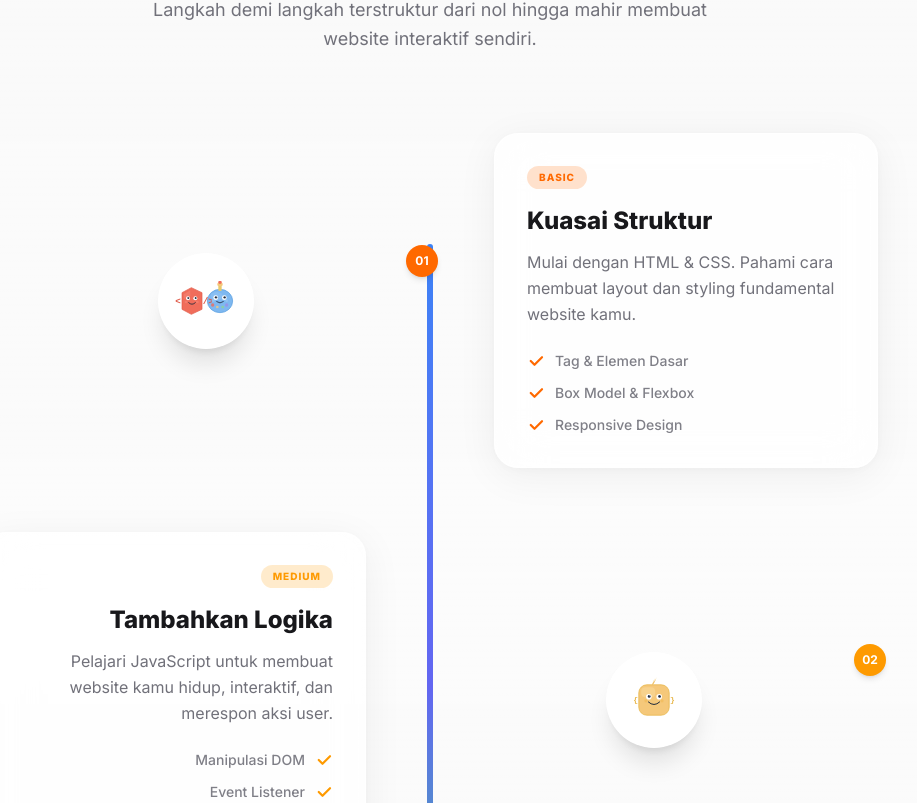
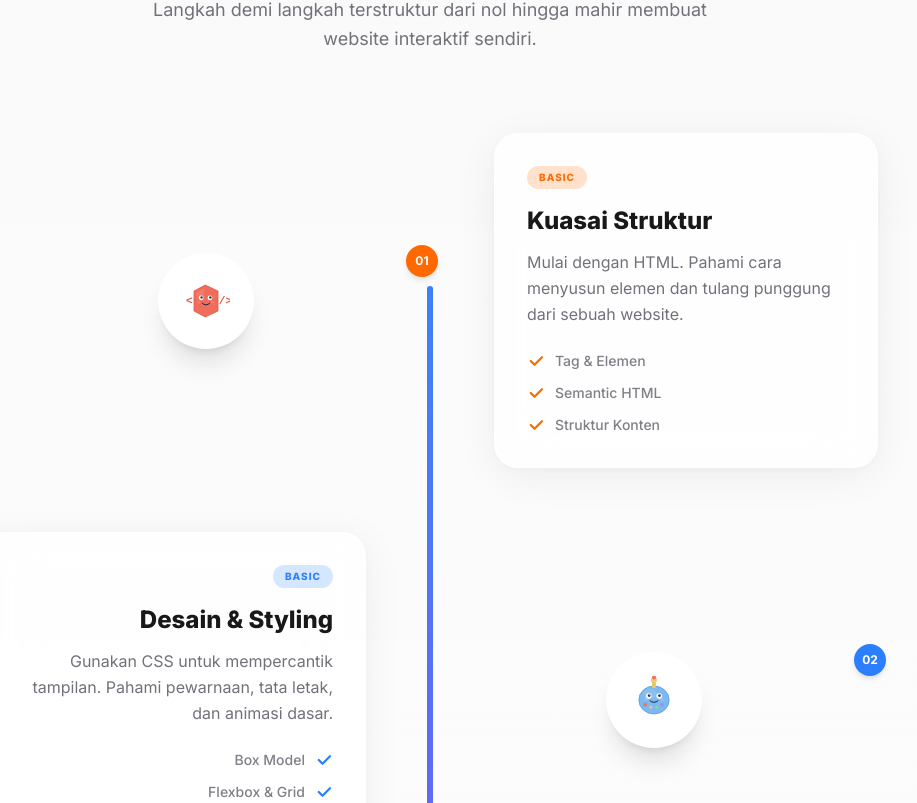
Before and after one commit to Naotica2/spear, a Next.js app: page / in a window 1280 px wide. Shown: the part 2697-3500 px from the top of the page, without its empty margins (210-1127 px from the left). Built offline with nearby package versions, Linux system fonts and the light colour scheme; no server answers.

Commit message:
feat: split html and css into separate learning path steps

```diff
--- a/src/app/page.tsx
+++ b/src/app/page.tsx
@@ -983,42 +983,45 @@ export default function HomePage() {
                   num: '01',
                   badge: 'Basic',
                   title: 'Kuasai Struktur',
-                  desc: 'Mulai dengan HTML & CSS. Pahami cara membuat layout dan styling fundamental website kamu.',
-                  icon: (
-                    <div className="flex -space-x-3">
-                      <HTMLMascot size={40} animate={false} className="relative z-10" />
-                      <CSSMascot size={40} animate={false} className="relative z-0" />
-                    </div>
-                  ),
+                  desc: 'Mulai dengan HTML. Pahami cara menyusun elemen dan tulang punggung dari sebuah website.',
+                  icon: <HTMLMascot size={48} animate={false} />,
                   colorClass: 'text-orange-500',
                   bgClass: 'bg-orange-500',
                   bgLightClass: 'bg-orange-500/20',
-                  features: ['Tag & Elemen Dasar', 'Box Model & Flexbox', 'Responsive Design'],
-                  align: 'left'
+                  features: ['Tag & Elemen', 'Semantic HTML', 'Struktur Konten']
                 },
                 {
                   num: '02',
+                  badge: 'Basic',
+                  title: 'Desain & Styling',
+                  desc: 'Gunakan CSS untuk mempercantik tampilan. Pahami pewarnaan, tata letak, dan animasi dasar.',
+                  icon: <CSSMascot size={48} animate={false} />,
+                  colorClass: 'text-blue-500',
+                  bgClass: 'bg-blue-500',
+                  bgLightClass: 'bg-blue-500/20',
+                  features: ['Box Model', 'Flexbox & Grid', 'Responsive Design']
+                },
+                {
+                  num: '03',
                   badge: 'Medium',
-                  title: 'Tambahkan Logika',
-                  desc: 'Pelajari JavaScript untuk membuat website kamu hidup, interaktif, dan merespon aksi user.',
+                  title: 'Logika & Interaktivitas',
+                  desc: 'Pelajari JavaScript untuk membuat website kamu hidup, interaktif, dan dapat merespon interaksi dari user.',
                   icon: <JSMascot size={48} animate={false} />,
                   colorClass: 'text-amber-500',
                   bgClass: 'bg-amber-500',
                   bgLightClass: 'bg-amber-500/20',
-                  features: ['Manipulasi DOM', 'Event Listener', 'Logika Interaktif'],
-                  align: 'right'
+                  features: ['Manipulasi DOM', 'Event Listener', 'Async Logic']
                 },
                 {
-                  num: '03',
+                  num: '04',
                   badge: 'Advanced',
-                  title: 'Bangun Backend',
-                  desc: 'Pahami cara kerja server dengan PHP. Kelola database dan sistem autentikasi. ',
+                  title: 'Sistem Backend',
+                  desc: 'Pahami cara kerja server dengan PHP. Olah data dinamis, kelola database, dan terapkan autentikasi.',
                   icon: <PHPMascot size={48} animate={false} />,
                   colorClass: 'text-indigo-500',
                   bgClass: 'bg-indigo-500',
                   bgLightClass: 'bg-indigo-500/20',
-                  features: ['Server-side Logic', 'Database MySQL', 'Sistem Login'],
-                  align: 'left'
+                  features: ['Server-side Logic', 'Database MySQL', 'Sistem Login']
                 },
               ].map((step, i) => {
                 const isEven = i % 2 !== 0; // right aligned on desktop
```
